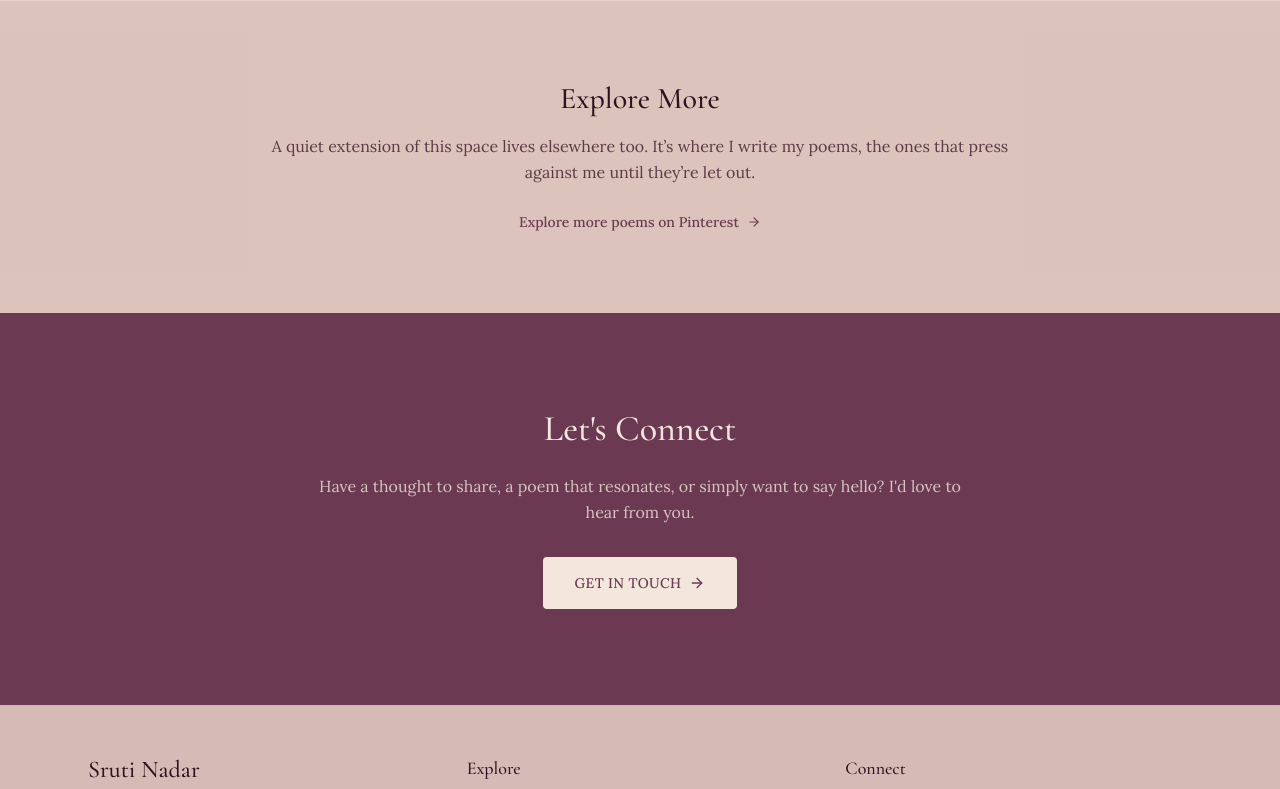
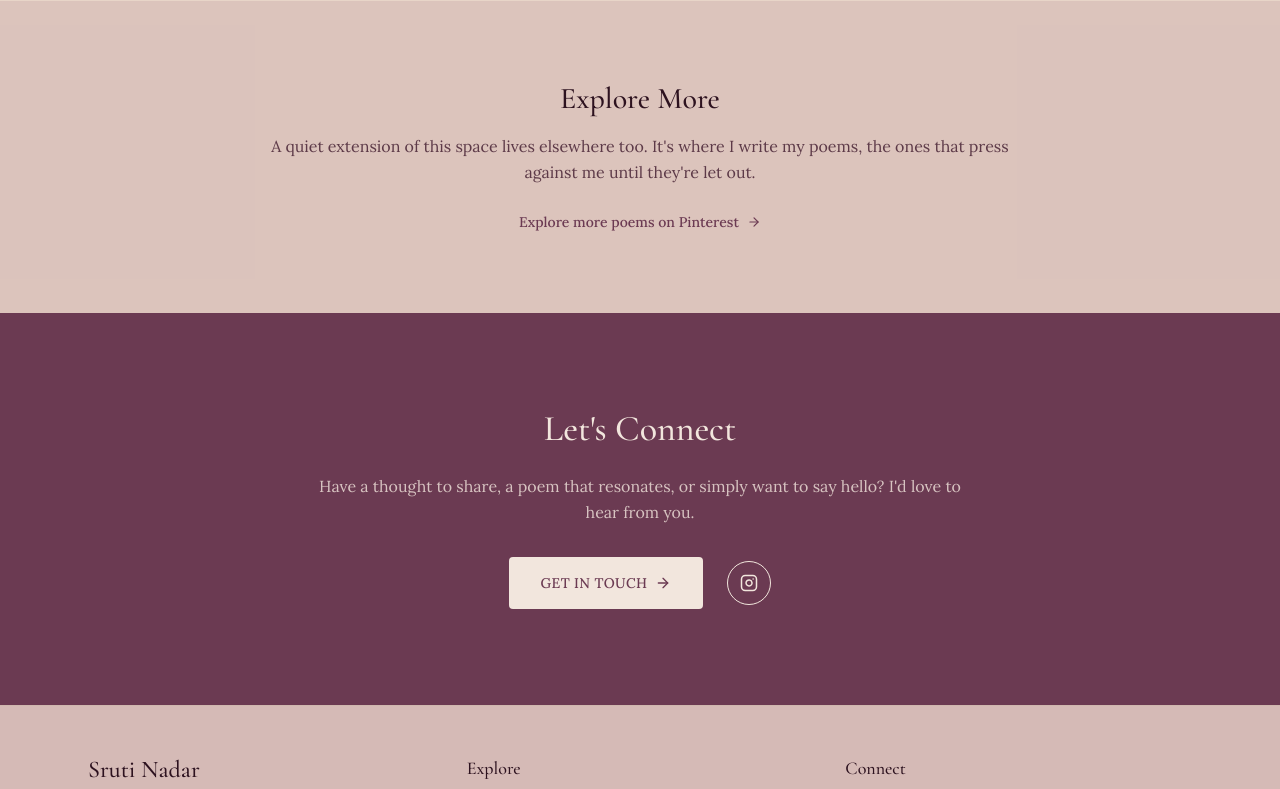
Before and after one commit to srutinadar26/Blog, a Next.js app: page / in a window 1280 px wide. Shown: the part 1500-2289 px from the top of the page. Built offline with nearby package versions, Linux system fonts and the light colour scheme; no server answers; the database is empty.

Commit message:
added links

```diff
--- a/app/page.tsx
+++ b/app/page.tsx
@@ -2,7 +2,7 @@ import Link from "next/link"
 import { Navigation } from "@/components/navigation"
 import { Footer } from "@/components/footer"
 import { createClient } from "@/lib/supabase/server"
-import { ArrowRight, BookOpen, Feather, Sparkles } from "lucide-react"
+import { ArrowRight, BookOpen, Feather, Sparkles, Instagram } from "lucide-react"
 
 async function getLatestContent() {
   try {
@@ -32,7 +32,6 @@ async function getLatestContent() {
       books: booksResult.data || [],
     }
   } catch (error) {
-    // Return empty arrays if Supabase is not configured
     console.warn("Supabase not configured, showing empty content:", error)
     return {
       poems: [],
@@ -52,7 +51,7 @@ export default async function HomePage() {
       <main className="flex-1 pt-20">
         {/* Hero Section */}
         <section className="relative min-h-[80vh] flex items-center justify-center px-6">
-          <div className="max-w-4xl mx-auto text-center page-transition">
+          <div className="max-w-4xl mx-auto text-center">
             <p className="text-sm uppercase tracking-[0.3em] text-muted-foreground mb-6">
               Welcome to my literary sanctuary
             </p>
@@ -118,7 +117,7 @@ export default async function HomePage() {
                 )}
                 <Link
                   href="/poems"
-                  className="inline-flex items-center gap-2 text-primary text-sm font-medium link-literary"
+                  className="inline-flex items-center gap-2 text-primary text-sm font-medium"
                 >
                   View all poems
                   <ArrowRight size={14} />
@@ -159,7 +158,7 @@ export default async function HomePage() {
                 )}
                 <Link
                   href="/thoughts"
-                  className="inline-flex items-center gap-2 text-primary text-sm font-medium link-literary"
+                  className="inline-flex items-center gap-2 text-primary text-sm font-medium"
                 >
                   Read all thoughts
                   <ArrowRight size={14} />
@@ -200,7 +199,7 @@ export default async function HomePage() {
                 )}
                 <Link
                   href="/books"
-                  className="inline-flex items-center gap-2 text-primary text-sm font-medium link-literary"
+                  className="inline-flex items-center gap-2 text-primary text-sm font-medium"
                 >
                   Browse all books
                   <ArrowRight size={14} />
@@ -214,7 +213,7 @@ export default async function HomePage() {
         <section className="py-32 px-6">
           <div className="max-w-3xl mx-auto text-center">
             <blockquote className="font-serif text-3xl md:text-4xl text-foreground leading-relaxed italic">
-              {`"The purpose of literature is to turn blood into ink."`}
+              "The purpose of literature is to turn blood into ink."
             </blockquote>
             <cite className="block mt-6 text-muted-foreground not-italic">
               — T.S. Eliot
@@ -230,12 +229,13 @@ export default async function HomePage() {
             </h2>
             <p className="text-muted-foreground leading-relaxed mb-6">
               A quiet extension of this space lives elsewhere too.
-      It’s where I write my poems, the ones that press against me until they’re let out.
+              It's where I write my poems, the ones that press against me until they're let out.
             </p>
             <Link
               href="https://in.pinterest.com/codedinpoetry/"
               target="_blank"
-      className="inline-flex items-center gap-2 text-primary text-sm font-medium link-literary"
+              rel="noopener noreferrer"
+              className="inline-flex items-center gap-2 text-primary text-sm font-medium"
             >
               Explore more poems on Pinterest
               <ArrowRight size={14} />
@@ -243,16 +243,18 @@ export default async function HomePage() {
           </div>
         </section>
 
-        {/* CTA Section */}
+        {/* Contact Section */}
         <section className="py-24 px-6 bg-primary text-primary-foreground">
           <div className="max-w-4xl mx-auto text-center">
             <h2 className="font-serif text-3xl md:text-4xl font-medium mb-6">
-              Let&apos;s Connect
+              Let's Connect
             </h2>
             <p className="text-primary-foreground/80 max-w-2xl mx-auto mb-8 leading-relaxed">
               Have a thought to share, a poem that resonates, or simply want to say hello?
-              I&apos;d love to hear from you.
+              I'd love to hear from you.
             </p>
+
+            <div className="flex flex-col sm:flex-row items-center justify-center gap-6">
               <Link
                 href="/contact"
                 className="inline-flex items-center gap-2 px-8 py-4 bg-primary-foreground text-primary font-medium tracking-wide uppercase text-sm hover:bg-primary-foreground/90 transition-colors rounded-sm"
@@ -260,6 +262,17 @@ export default async function HomePage() {
                 Get in Touch
                 <ArrowRight size={16} />
               </Link>
+
+              <a
+                href="https://www.instagram.com/shrutii26._/"
+                target="_blank"
+                rel="noopener noreferrer"
+                aria-label="Instagram"
+                className="inline-flex items-center justify-center p-3 border border-primary-foreground rounded-full hover:bg-primary-foreground hover:text-primary transition-all duration-300"
+              >
+                <Instagram size={18} />
+              </a>
+            </div>
           </div>
         </section>
       </main>
```
Lines whose indentation alone changed are shown as unchanged.
